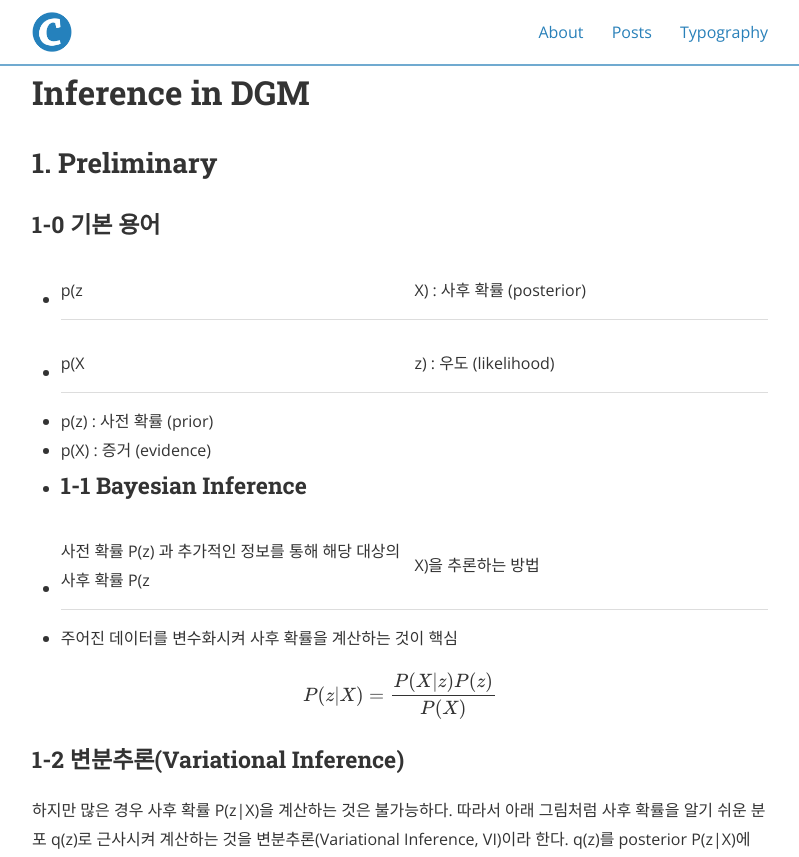
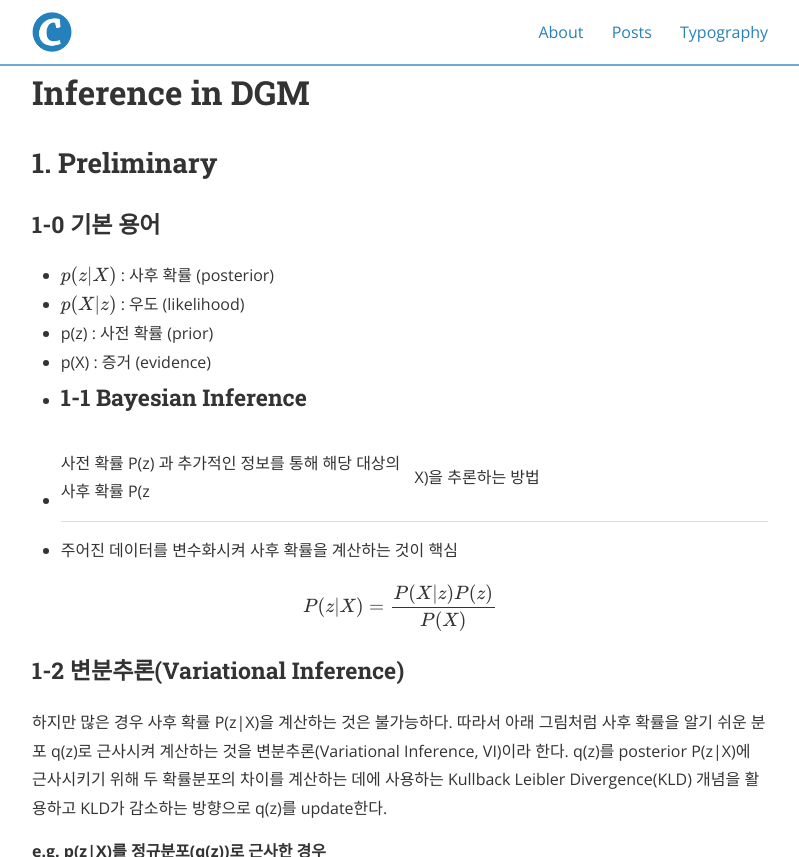
Before and after one commit to deep-generative-models-AIM5036/deep-generative-models-AIM5036.github.io, a Jekyll site: the page built from _posts/2022-11-06-DLGM.md, in a window 1280 px wide and 900 px high, scrolled down 339 px, cut to the strip 0-857 px from the top of the window. Shown: the whole strip, without its empty margins (240-1039 px from the left). Built offline with Jekyll 4.4.1, drawn with Linux system fonts in a browser that asks for light colours; nearby versions of some CDN libraries; formulas are drawn with MathJax 3.

Commit message:
Update 2022-11-06-DLGM.md
Signed-off-by: juncha1 <117570065+juncha1@users.noreply.github.com>

```diff
--- a/_posts/2022-11-06-DLGM.md
+++ b/_posts/2022-11-06-DLGM.md
@@ -12,8 +12,8 @@ use_math: "true"
 
 ## 1. Preliminary
 ### 1-0 기본 용어
-- p(z|X) : 사후 확률 (posterior)
-- p(X|z) : 우도 (likelihood)
+- $p(z \vert X)$ : 사후 확률 (posterior)
+- $p(X \vert z)$ : 우도 (likelihood)
 - p(z) : 사전 확률 (prior)
 - p(X) : 증거 (evidence)
 -
```
